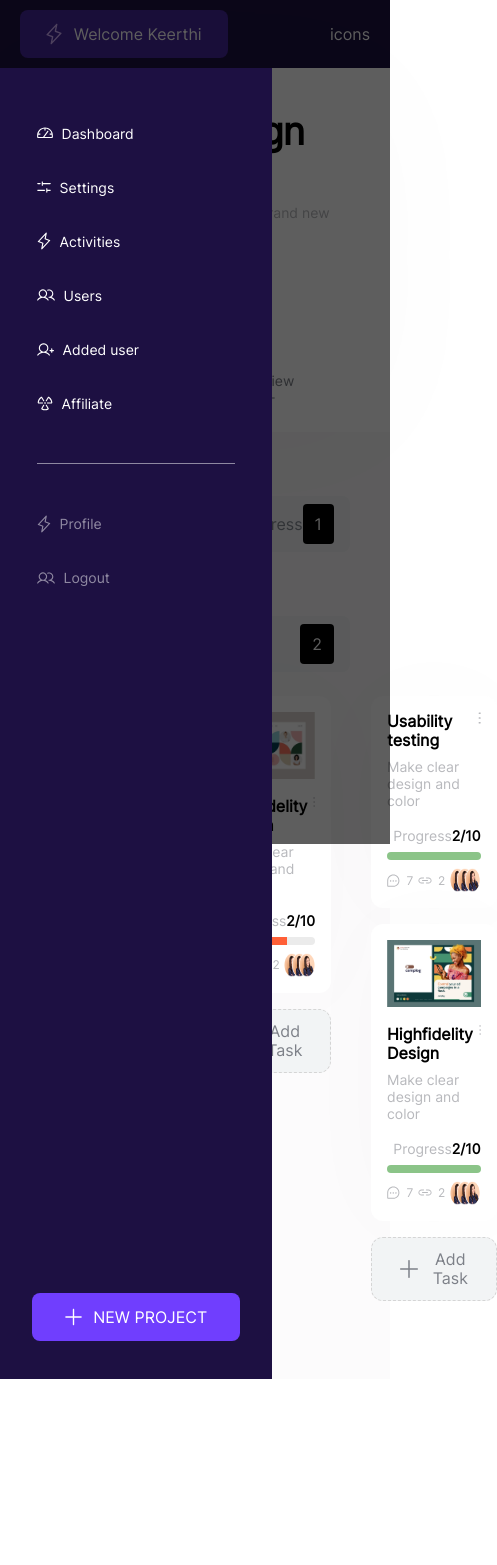
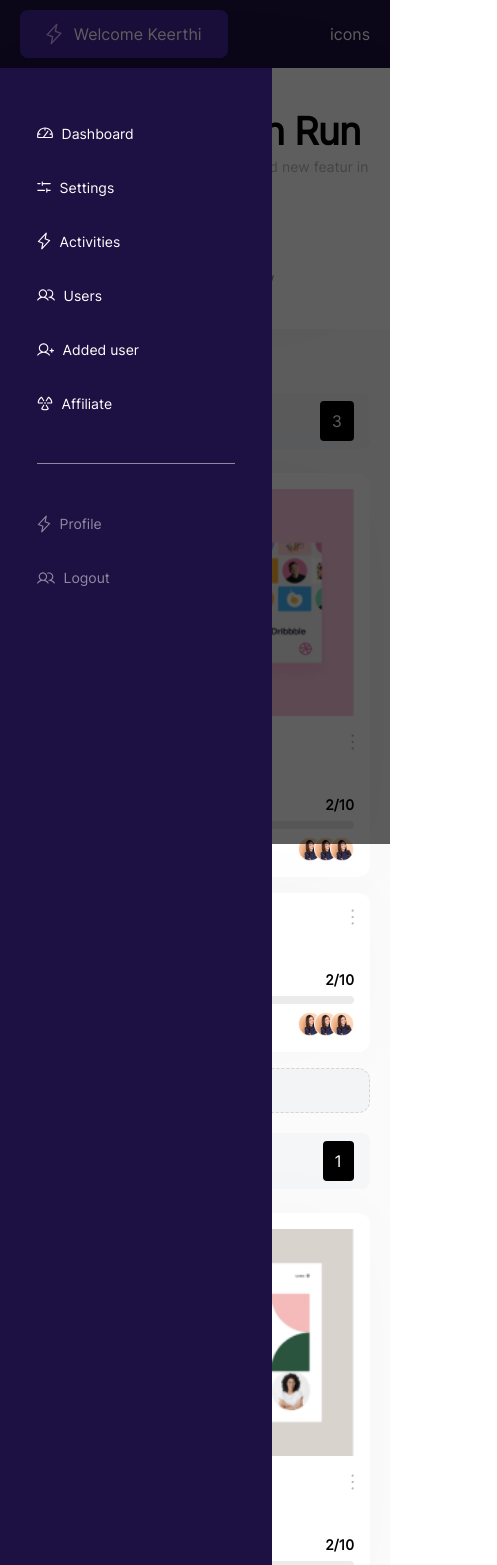
Before and after one commit to omotoshoayomikun/dashboard-nupat, a React (Vite) app: page / in a window 390 px wide. Shown: the top 1565 px of the page, 497 px wide, since content can reach past the window. Before the commit the page ends 1379 px from the top, so only its background shows below. Built offline with nearby package versions, Linux system fonts and the light colour scheme.

Commit message:
Working on the responsivenes

```diff
--- a/src/components/Dashboard.jsx
+++ b/src/components/Dashboard.jsx
@@ -34,20 +34,14 @@
     },
   ]
 
-  const subCard = [
-    {title:'To Do', num:'3'},
-    {title:'Inprogress', num:'1'},
-    {title:'Completed', num:'2'},
-  ]
-
   return (
     <>
       <div className={styles.container}>
         <section className={styles.top_section}>
-          <section className='df jc-sb ai-c fw-w mb-57'>
+          <section className='df jc-sb ai-c fw-w mb-[47px]'>
             <div>
-              <div className={styles.txt1}>New Campaign Run </div>
-              <div className={` ${styles.txt2}`}>A new campaign launch work for brand new featur in May month</div>
+              <div className={`mb-[10px] ${styles.txt1}`}>New Campaign Run </div>
+              <div className={`mb-[10px] ${styles.txt2}`}>A new campaign launch work for brand new featur in May month</div>
             </div>
             <div>
               <BtnBlack text='ADD MEMBERS' />
@@ -55,7 +49,7 @@
           </section>
 
           <section className='df jc-sb ai-c fw-w '>
-            <div className="df ai-c">
+            <div className="df ai-c mb-[10px]">
               <div className="df ai-c p-r fw-w ">
                 {
                   members.map((member, i) => (
@@ -66,7 +60,7 @@
               <div className={styles.txt2}>8 member</div>
 
             </div>
-            <div className="df ai-c fw-w ">
+            <div className="df ai-c fw-w mb-[10px] ">
               {
                 navs.map((nav, i) => (
                   <a href='#' key={i} className={styles.cont_list}>
@@ -80,27 +74,22 @@
         </section>
 
         <section className={styles.main_section}>
-          <div className="df gap-40 fw-w ">
-            {
-              subCard.map((sub, i) => (
-                <div key={i} className="flex-1"><SubCard {...sub} /></div>
-              ))
-            }
-          </div>
-
-          <div className="df gap-40">
-            <div className='flex-1'>
-              <Card image='/imgs/card_image1.png' title='Highfidelity Design' progress={{perc: '0', color: ''}} />
-              <Card title='Usability testing' progress={{perc: '0', color: ''}}/>
+          <div className={styles.flexbn}>
+            <div className={styles.flexes}>
+              <SubCard data={{ title: 'To Do', num: '3' }} />
+              <Card image='/imgs/card_image1.png' title='Highfidelity Design' progress={{ perc: '0', color: '' }} />
+              <Card title='Usability testing' progress={{ perc: '0', color: '' }} />
               <BtnAdd text='Add Task' icon='/icons/add.svg' />
             </div>
-            <div className='flex-1'>
-              <Card image='/imgs/card_image2.png'  title='Highfidelity Design' progress={{perc: '70%', color: '#FF5F37'}} />
+            <div className={styles.flexes}>
+              <SubCard data={{ title: 'Inprogress', num: '1' }} />
+              <Card image='/imgs/card_image2.png' title='Highfidelity Design' progress={{ perc: '70%', color: '#FF5F37' }} />
               <BtnAdd text='Add Task' icon='/icons/add.svg' />
             </div>
-            <div className='flex-1'>
-              <Card title='Usability testing' progress={{perc: '100%', color: '#8BC488'}} />
-              <Card image='/imgs/card_image3.png' title='Highfidelity Design' progress={{perc: '100%', color: '#8BC488'}}  />
+            <div className={styles.flexes}>
+              <SubCard data={{ title: 'Completed', num: '2' }} />
+              <Card title='Usability testing' progress={{ perc: '100%', color: '#8BC488' }} />
+              <Card image='/imgs/card_image3.png' title='Highfidelity Design' progress={{ perc: '100%', color: '#8BC488' }} />
               <BtnAdd text='Add Task' icon='/icons/add.svg' />
             </div>
           </div>
--- a/src/components/Forms/Card.jsx
+++ b/src/components/Forms/Card.jsx
@@ -71,8 +71,8 @@
     return (
         <>
             <div className={styles.todo}>
-                <span>{props.title}</span>
-                <div className={styles.badge}>{props.num}</div>
+                <span>{props.data.title}</span>
+                <div className={styles.badge}>{props.data.num}</div>
             </div>
         </>
     )
--- a/src/styles/Dashboard.module.css
+++ b/src/styles/Dashboard.module.css
@@ -29,7 +29,7 @@
 }
 
 .main_section {
-    padding: 64px 64px 78px 64px;
+    padding: 54px 64px 78px 64px;
 }
 
 .img_cont {
@@ -66,6 +66,16 @@
     margin-right: 0;
 }
 
+.flexes {
+    flex: 1;
+}
+
+.flexbn {
+    display: grid;
+    grid-template-columns: repeat(3, 1fr);
+    gap: 40px;
+}
+
 @media screen and (max-width: 1082px) {
     .top_section {
         padding: 40px 40px 25px 40px;
@@ -74,4 +84,26 @@
     .main_section {
         padding: 64px 40px 78px 40px;
     }
+
+    .flexbn {
+        display: grid;
+        grid-template-columns: repeat(2, 1fr);
+        gap: 20px;
+    }
 }
+
+@media screen and (max-width: 500px) {
+    .top_section {
+        padding: 40px 20px 25px 20px;
+    }
+
+    .main_section {
+        padding: 64px 20px 78px 20px;
+    }
+
+    .flexbn {
+        display: grid;
+        grid-template-columns: repeat(1, 1fr);
+        gap: 20px;
+    }
+}
--- a/src/styles/Forms/Card.module.css
+++ b/src/styles/Forms/Card.module.css
@@ -1,5 +1,5 @@
 .card {
-    width: inherit;
+    width: 100%;
     background: var(--white);
     padding: 16px;
     border-radius: 12px;
@@ -11,7 +11,7 @@
 }
 
 .todo {
-    width: inherit;
+    width: 100%;
     display: flex;
     background-color: #F4F6F8;
     padding: 8px 16px;
```
